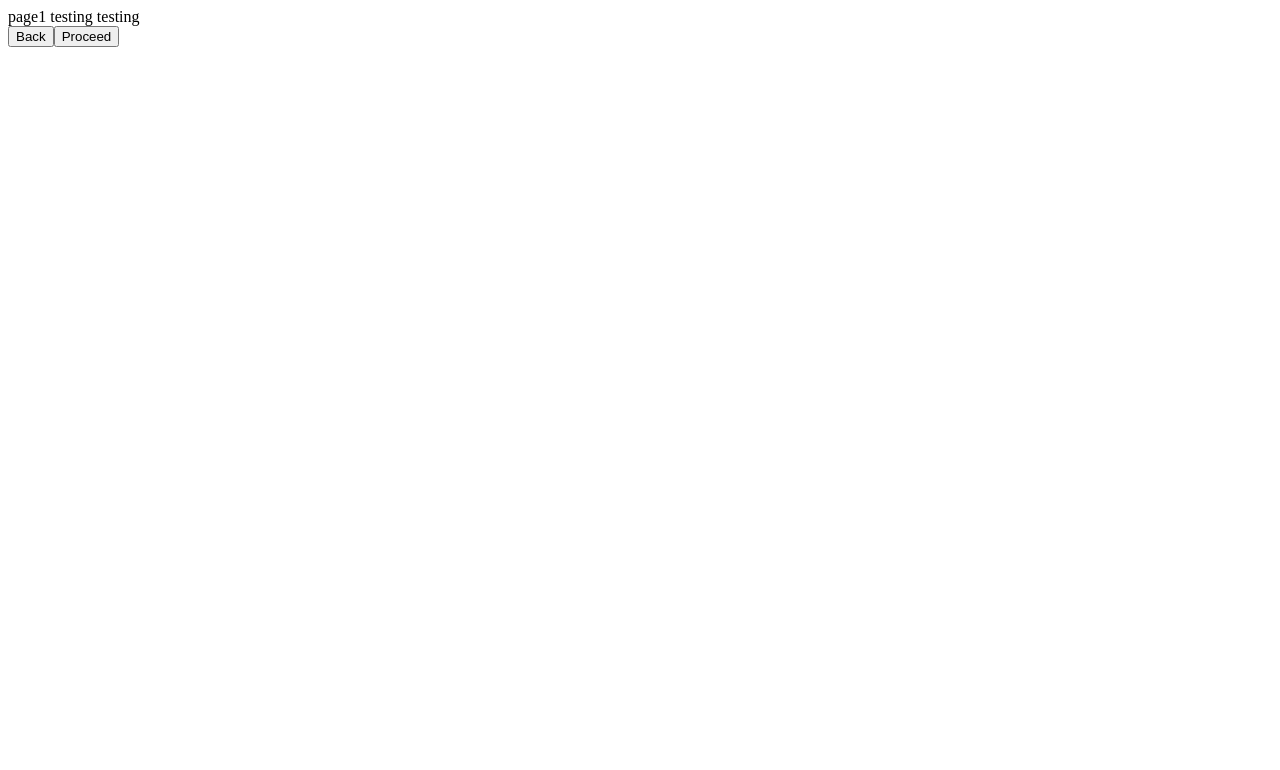
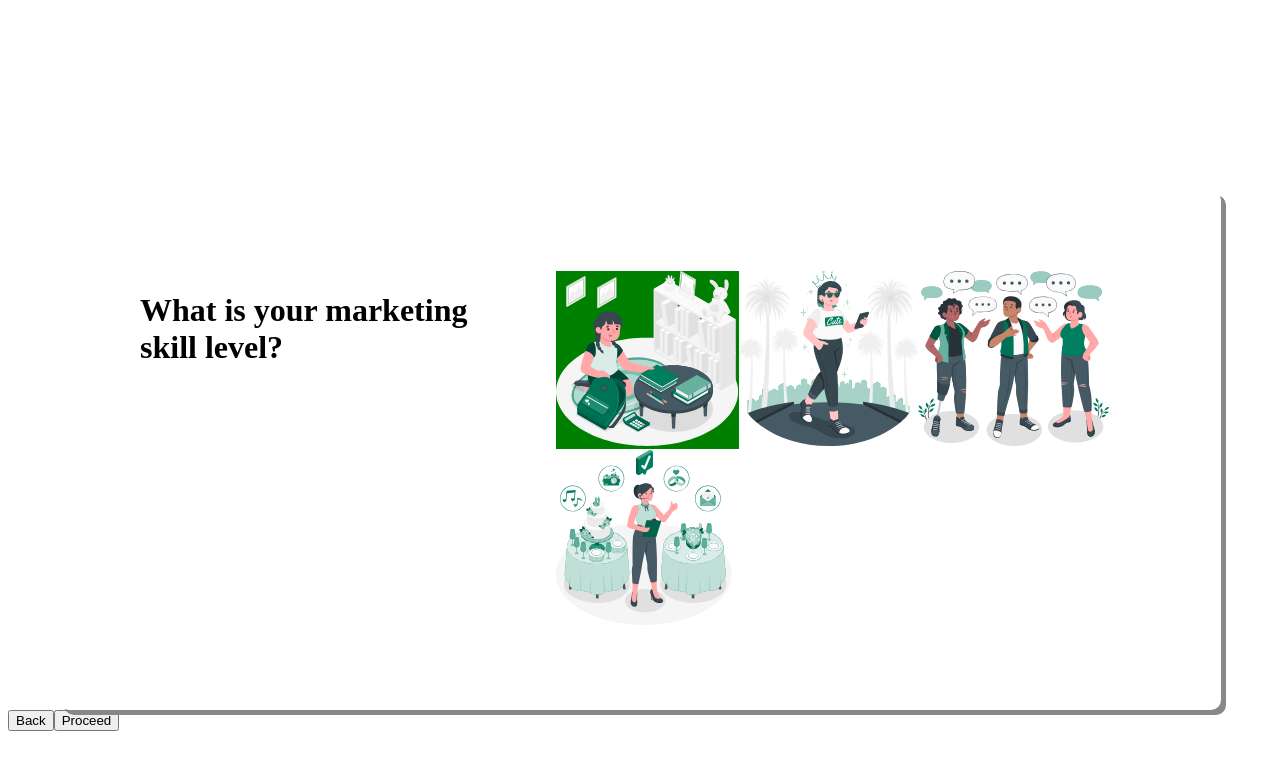
Before and after one commit to raquelpantin/Industry-Project-Shopify, a React (Create React App) app: page /marketing in a window 1280 px wide. Shown: the top 770 px of the page. Built offline with nearby package versions, Linux system fonts and the light colour scheme.

Commit message:
added div set up for continuity

```diff
--- a/src/pages/Form/Form.js
+++ b/src/pages/Form/Form.js
@@ -1,5 +1,5 @@
 import react, { useState } from "react";
-import Page1 from "../page1";
+import Page1 from "../Page1/Page1";
 import Page2 from "../page2";
 import Page3 from "../page3";
 import Page4 from "../page4";
--- /dev/null
+++ b/src/pages/Page1/Page1.js
@@ -0,0 +1,31 @@
+import React from "react";
+import "./Page1.scss";
+import { Link } from "react-router-dom";
+import children from "../../assets/Images/children-preparing-their-backpack/amico.svg";
+import cool from "../../assets/Images/coolness/amico.svg";
+import people from "../../assets/Images/people-talking/amico.svg";
+import wedding from "../../assets/Images/wedding-planner/amico.svg";
+
+const Page1 = () => {
+  return (
+    <div className="testing">
+      <h1>What is your marketing skill level?</h1>
+      <div>
+        <Link className="test" to="/marketing">
+          <img className="test" src={children} />
+        </Link>
+        <Link to="/marketing">
+          <img src={cool} />
+        </Link>
+        <Link to="/marketing">
+          <img src={people} />
+        </Link>
+        <Link to="/marketing">
+          <img src={wedding} />
+        </Link>
+      </div>
+    </div>
+  );
+};
+
+export default Page1;
--- /dev/null
+++ b/src/pages/Page1/Page1.scss
@@ -0,0 +1,18 @@
+.test {
+  background-color: green;
+}
+
+.testing {
+  display: flex;
+  align-content: center;
+  gap: 2rem;
+  max-width: 1000px;
+  margin: auto;
+  position: relative;
+  margin-top: 15%;
+  background-color: white;
+  border: 1px solid transparent;
+  border-radius: 10px;
+  box-shadow: 5px 5px #888888;
+  padding: 5rem;
+}
--- a/src/pages/page1.js
+++ /dev/null
@@ -1,7 +0,0 @@
-import React from "react";
-
-const page1 = () => {
-  return <div>page1 testing testing</div>;
-};
-
-export default page1;
```
Also changed, not shown: src/partials/_fonts.scss (+24 -7 lines).
